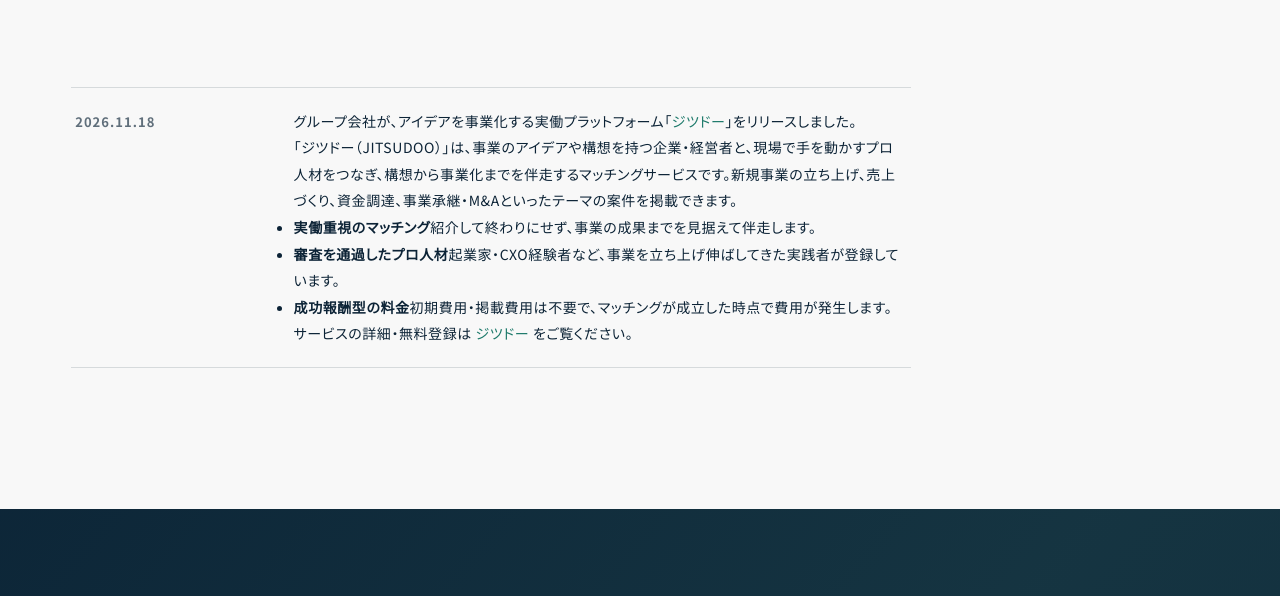
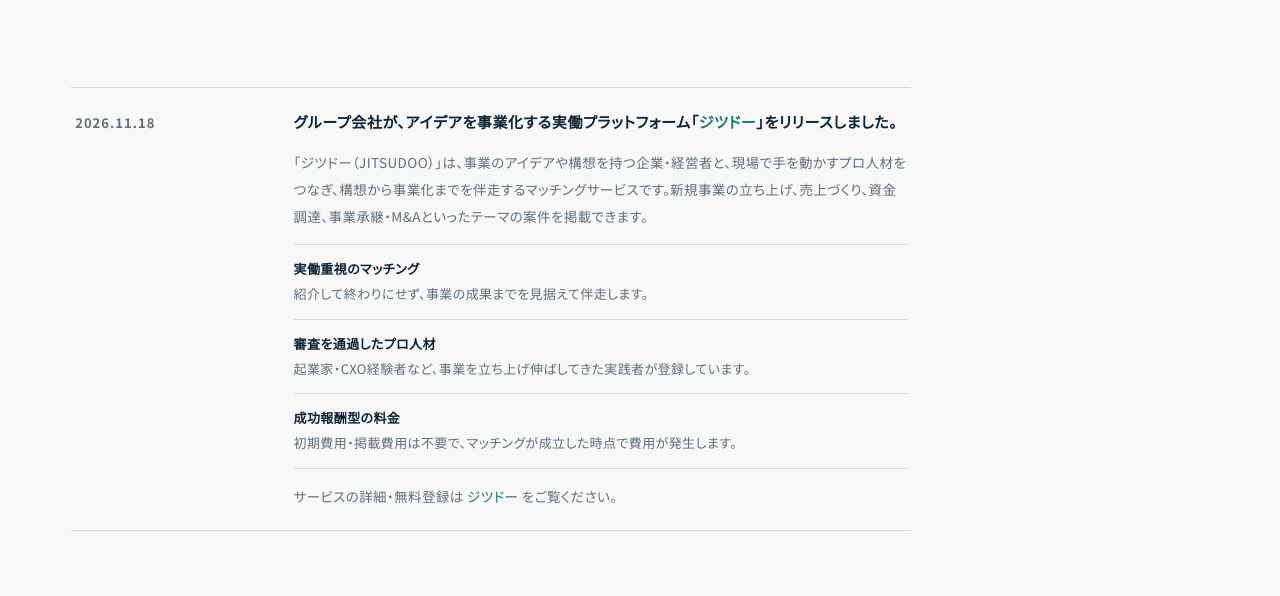
Before and after one commit to hoddy51/sui-gen, a plain HTML site: page index.html in a window 1280 px wide. Shown: the part 6536-7132 px from the top of the page. Drawn offline with Linux system fonts and the light colour scheme; animation ran at ten frames a second; a script that the page names is missing; a web font is replaced by a local one.

Commit message:
お知らせ本文のスタイルを追加
Co-Authored-By: Claude Fable 5.2 <noreply@anthropic.com>

```diff
--- a/assets/v3.css
+++ b/assets/v3.css
@@ -531,6 +531,12 @@ section{padding:clamp(96px,11vw,160px) 0;position:relative}
 .company-dl dd{font-size:14px;letter-spacing:.04em;color:var(--ink)}
 .company-dl dd a{color:var(--jade-deep)}
 .company-dl dd a:hover{text-decoration:underline}
+.news-item{display:grid;gap:14px;max-width:620px}
+.news-item__title{font-weight:700;font-size:15px;line-height:1.85;letter-spacing:.04em}
+.news-item__body{font-size:13.5px;line-height:2;letter-spacing:.03em;color:var(--ink-65);text-wrap:pretty}
+.news-item__points{list-style:none;margin:0;padding:0;display:grid;border-top:1px solid var(--rule)}
+.news-item__points li{padding:12px 0;border-bottom:1px solid var(--rule);font-size:13px;line-height:1.9;letter-spacing:.03em;color:var(--ink-65)}
+.news-item__points strong{display:block;font-size:13px;color:var(--ink)}
 .company-note{margin-top:18px;font-size:11.5px;letter-spacing:.04em;color:var(--ink-45)}
 
 /* ------------------------------------------------------------
```
